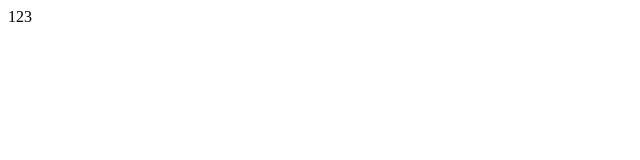
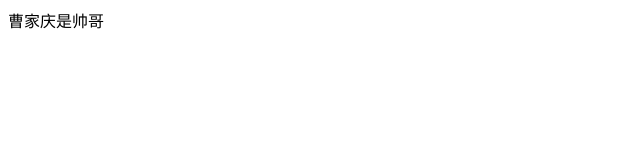
Before and after one commit to Miraitowa-la/Miraitowa-la.github.io, a plain HTML site: page index.html in a window 1280 px wide. Shown: the whole page, without its empty margins (0-640 px from the left). Drawn offline with Linux system fonts and the light colour scheme.

Commit message:
Update index.html

```diff
--- a/index.html
+++ b/index.html
@@ -5,6 +5,6 @@
     <title>Title</title>
 </head>
 <body>
-    <a>123</a>
+    <a>曹家庆是帅哥</a>
 </body>
 </html>
```
